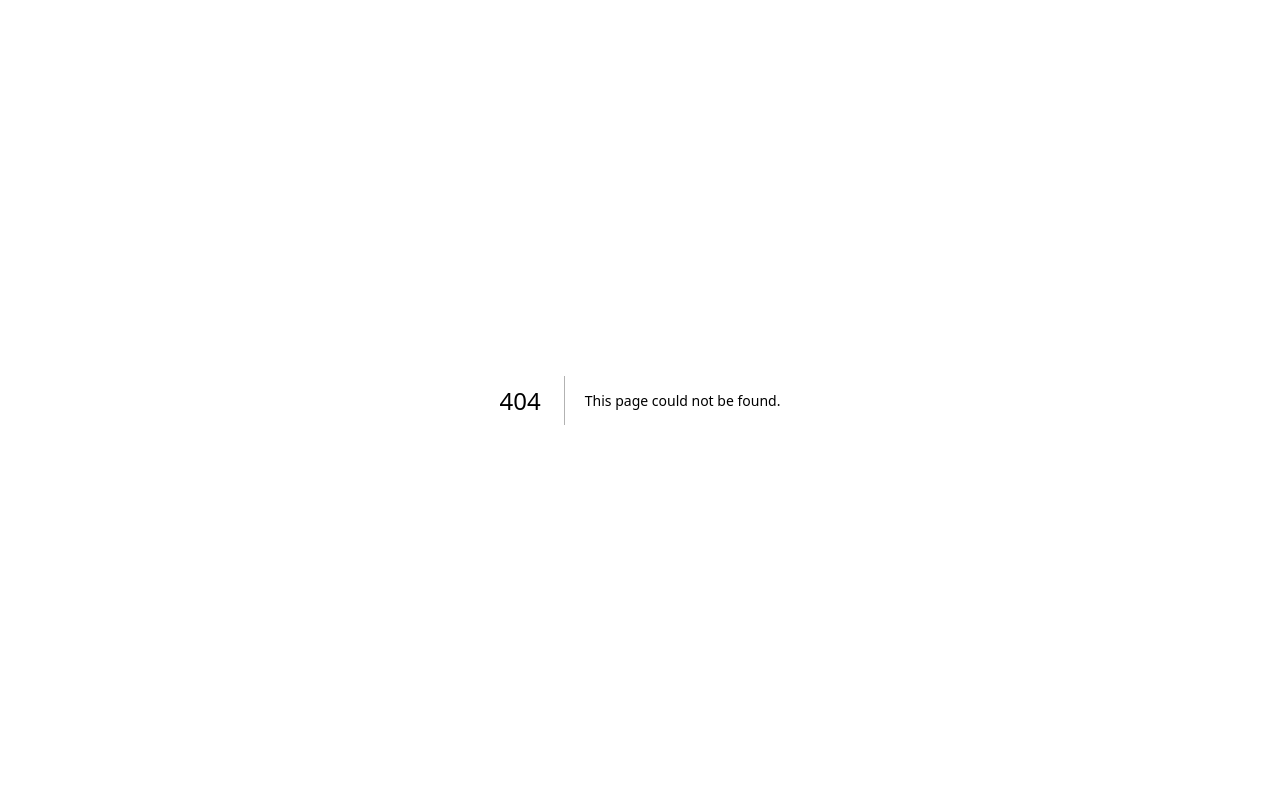
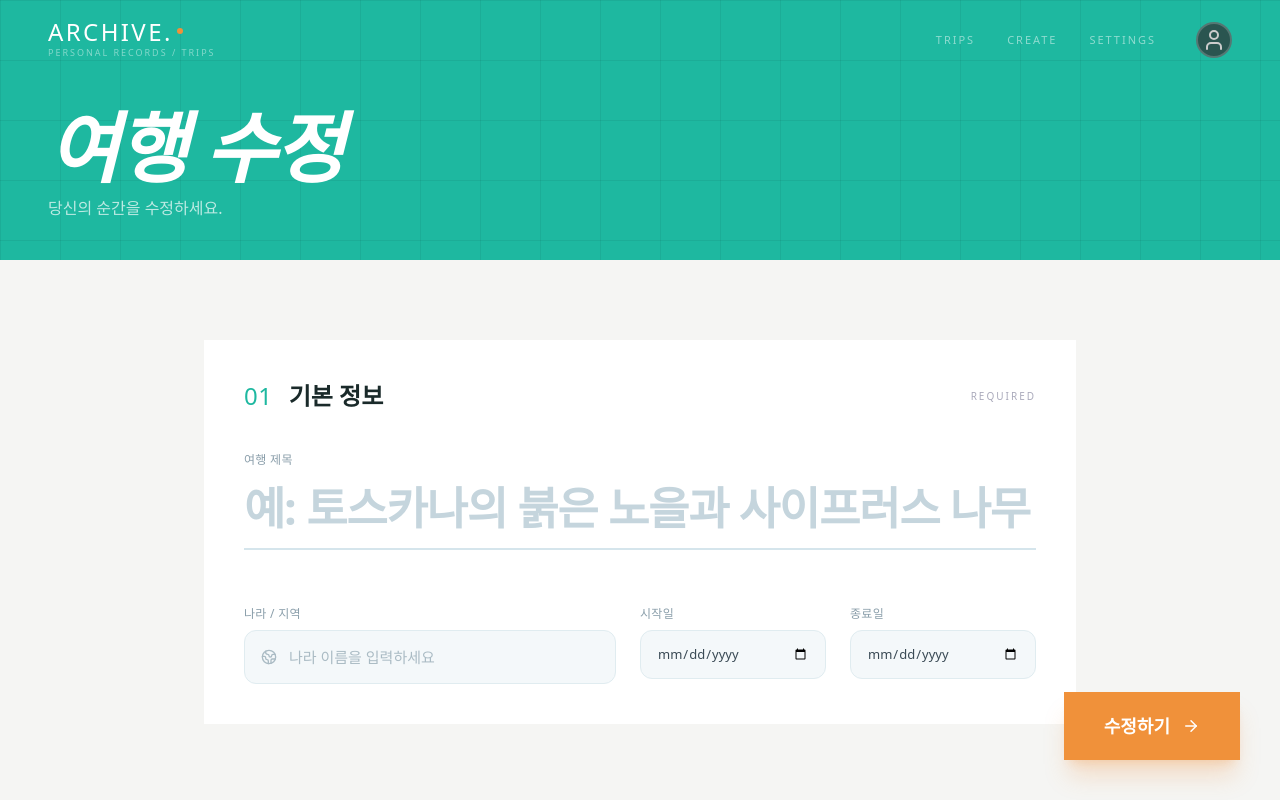
Before and after one commit to anxigy/trip-archive, a Next.js app: page /edit/1 in a window 1280 px wide. Before the commit this address had no page. Shown: the top 800 px of the page. Built offline with nearby package versions, Linux system fonts and the light colour scheme.

Commit message:
feat: 여행 정보 수정 기능 구현

```diff
--- a/app/(with-header)/create/_component/AddTripForm.tsx
+++ b/app/(with-header)/create/_component/AddTripForm.tsx
@@ -1,6 +1,6 @@
 "use client";
 
-import { useState } from "react";
+import { useEffect, useState } from "react";
 import SectionHeader from "./SectionHeader";
 import ImageUploader from "./ImageUploader";
 import { Trip, TripFormInput } from "@/types/trip";
@@ -9,7 +9,7 @@ import { ArrowRightIcon, EarthIcon, SquarePenIcon } from "lucide-react";
 type TripFormProps = {
   initialValues?: Partial<Trip>;
   onSubmit: (values: TripFormInput) => void;
-  submitLabel: string;
+  mode: "create" | "edit";
 };
 
 const defaultValues: TripFormInput = {
@@ -27,7 +27,7 @@ const SUMMARY_MAX = 50;
 export default function AddTripForm({
   initialValues,
   onSubmit,
-  submitLabel,
+  mode,
 }: TripFormProps) {
   const [form, setForm] = useState<TripFormInput>(() => ({
     ...defaultValues,
@@ -79,6 +79,15 @@ export default function AddTripForm({
     onSubmit(form);
   };
 
+  useEffect(() => {
+    const frame = requestAnimationFrame(() => {
+      if (mode === "edit" && initialValues) {
+        setForm(initialValues as TripFormInput);
+      }
+    });
+
+    return () => cancelAnimationFrame(frame);
+  }, [initialValues, mode]);
   return (
     <div className="relative">
       <div className="relative z-10 max-w-250 mx-auto px-6 md:px-16 py-14 md:py-20 space-y-20  pb-40">
@@ -302,7 +311,7 @@ export default function AddTripForm({
             </>
           ) : (
             <>
-              {submitLabel}
+              {mode == "create" ? "새 여행 추가하기" : "수정하기"}
               <ArrowRightIcon width={18} className="shrink-0" strokeWidth={2} />
             </>
           )}
--- a/app/(with-header)/create/page.tsx
+++ b/app/(with-header)/create/page.tsx
@@ -59,7 +59,7 @@ export default function CreatePage() {
         title="여행 추가"
         description="새로운 목적지와 당신의 순간을 기록하세요."
       />
-      <AddTripForm onSubmit={handleSubmit} submitLabel="새 여행 추가하기" />
+      <AddTripForm onSubmit={handleSubmit} mode="create" />
     </div>
   );
 }
--- /dev/null
+++ b/app/(with-header)/edit/[id]/page.tsx
@@ -0,0 +1,61 @@
+"use client";
+import BasicBanner from "@/components/layout/BasicBanner";
+import AddTripForm from "../../create/_component/AddTripForm";
+import { Trip, TripFormInput } from "@/types/trip";
+import { use, useEffect, useState } from "react";
+import { useRouter } from "next/navigation";
+
+export default function EditPage({
+  params,
+}: {
+  params: Promise<{ id: string }>;
+}) {
+  const { id } = use(params);
+  const router = useRouter();
+  const [trips, setTrips] = useState<Trip[]>([]);
+  const handleSubmit = (editData: TripFormInput) => {
+    if (
+      !editData.title ||
+      !editData.country ||
+      !editData.startDate ||
+      !editData.endDate
+    ) {
+      alert("제목, 나라, 시작일, 종료일은 필수 입력값입니다.");
+      return;
+    }
+
+    const data = trips?.filter((f) => f.id !== id);
+    const nextTrips = Array.isArray(data) ? [...data, editData] : [editData];
+
+    window.localStorage.setItem("trips", JSON.stringify(nextTrips));
+    alert("수정 완료!");
+    router.push(`/trips`);
+  };
+
+  useEffect(() => {
+    const frame = requestAnimationFrame(() => {
+      const storage = window.localStorage.getItem("trips");
+      if (storage) {
+        try {
+          const parsedData = JSON.parse(storage);
+          setTrips(parsedData);
+        } catch (e) {
+          console.error("Parsing error", e);
+        }
+      }
+    });
+
+    return () => cancelAnimationFrame(frame);
+  }, []);
+
+  return (
+    <div className="min-h-screen bg-[#f5f5f3]">
+      <BasicBanner title="여행 수정" description="당신의 순간을 수정하세요." />
+      <AddTripForm
+        onSubmit={handleSubmit}
+        mode="edit"
+        initialValues={trips?.filter((f) => f.id == id)[0]}
+      />
+    </div>
+  );
+}
--- a/app/(with-header)/trips/_component/TripCard.tsx
+++ b/app/(with-header)/trips/_component/TripCard.tsx
@@ -1,8 +1,9 @@
 "use client";
 import { Trip } from "@/types/trip";
-import { ArrowRight, Trash2 } from "lucide-react";
+import { ArrowRight, Pencil, Trash2 } from "lucide-react";
 import Image from "next/image";
 import Link from "next/link";
+import { useRouter } from "next/navigation";
 import { useState } from "react";
 
 type TripCardProps = {
@@ -11,6 +12,7 @@ type TripCardProps = {
 };
 
 export default function TripCard({ trip, onDelete }: TripCardProps) {
+  const router = useRouter();
   const [hovered, setHovered] = useState(false);
   const handleDelete = (e: React.MouseEvent) => {
     e.preventDefault();
@@ -18,6 +20,12 @@ export default function TripCard({ trip, onDelete }: TripCardProps) {
     if (confirm("정말 이 여행 계획을 삭제할까요?")) {
       onDelete?.(trip.id);
     }
+  };
+
+  const handleEdit = (e: React.MouseEvent) => {
+    e.preventDefault();
+    e.stopPropagation();
+    router.push(`/edit/${trip.id}`);
   };
 
   return (
@@ -43,6 +51,21 @@ export default function TripCard({ trip, onDelete }: TripCardProps) {
         >
           <Trash2 size={18} strokeWidth={2.5} />
         </button>
+
+        <button
+          onClick={handleEdit}
+          className="
+              absolute top-4 right-17 z-30
+              p-2.5 bg-white/70 backdrop-blur-md
+              text-slate-500 hover:text-[#1eb8a0] hover:bg-white
+              rounded-full shadow-sm border border-white/50
+              transition-all duration-200
+              active:scale-90
+            "
+        >
+          <Pencil size={18} strokeWidth={2.5} />
+        </button>
+
         <div
           className="relative overflow-hidden"
           style={{
```
